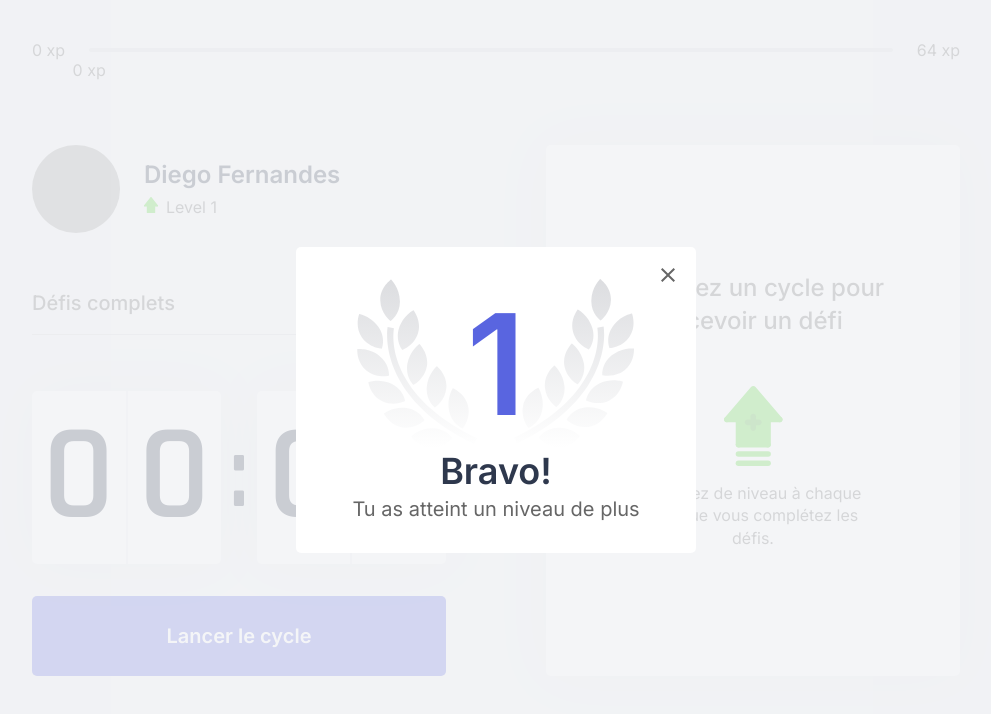
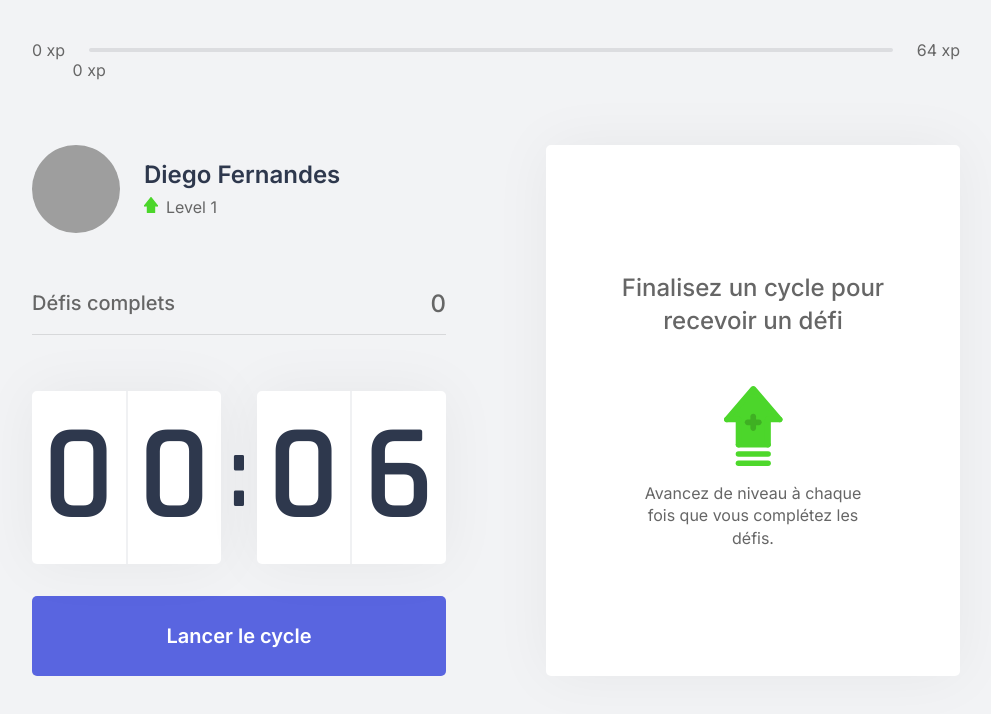
Before and after one commit to mitaksim1/move.it-mitaksim, a Next.js app: page / in a window 1280 px wide. Shown: the top 714 px of the page, without its empty margins (144-1135 px from the left). Built offline with nearby package versions, Linux system fonts and the light colour scheme; grey boxes are pictures that could not be loaded.

Commit message:
Initialisation du state de l'ouverture du modal à false et condition pour l'afficher si changement de niveau ok

```diff
--- a/src/components/LevelUpModal.tsx
+++ b/src/components/LevelUpModal.tsx
@@ -2,8 +2,6 @@ import { useContext } from 'react';
 import { ChallengesContext } from '../contexts/ChallengesContext';
 
 import styles from '../styles/components/LevelUpModal.module.css';
-
-
 
 export function LevelUpModal() {
     // Pour pouvoir accèder aux données de level et pouvoir dynamiser la valeur du header, on appelle le context
--- a/src/contexts/ChallengesContext.tsx
+++ b/src/contexts/ChallengesContext.tsx
@@ -45,9 +45,10 @@ export function ChallengesProvider({
     const [currentExperience, setCurrentExperience] = useState(rest.currentExperience ?? 0);
     // Quantité des défis accomplis par l'utilisateur
     const [challengesCompleted, setChallengesCompleted] = useState(rest.challengesCompleted ?? 0);
-
     // Sauvegarder le challenge actif dans un state
     const [activeChallenge, setActiveChallenge] = useState(null);
+    // Vérifie si le modal est ouvert ou pas
+    const [isLevelUpModalOpen, setIsLevelUpModalOpen] = useState(false);
 
     // Calcul pour passer au prochain niveau.
     const experienceToNextLevel = Math.pow((level + 1) * 4, 2);
@@ -67,6 +68,8 @@ export function ChallengesProvider({
 
     function levelUp() {
         setLevel(level +1);
+        // Quand l'utilisateur monte d'un niveau, on ouvre le modal
+        setIsLevelUpModalOpen(true);
     }
 
     // Dès que le chronomètre arrive à 0, lance un nouveau challenge (défi)
@@ -135,8 +138,8 @@ export function ChallengesProvider({
             }}
             >
             {children}
-            {/* Après la création du modal, on pourra l'appeler ici parce que c'est dans le ChallengesProvider qu'on fait appel à la fonction levelUp */}
-            <LevelUpModal />
+            {/* Si le state d'ouverture de modal é true, alors on l'affiche */}
+            { isLevelUpModalOpen && <LevelUpModal /> }
         </ChallengesContext.Provider>
     );
 }
```
